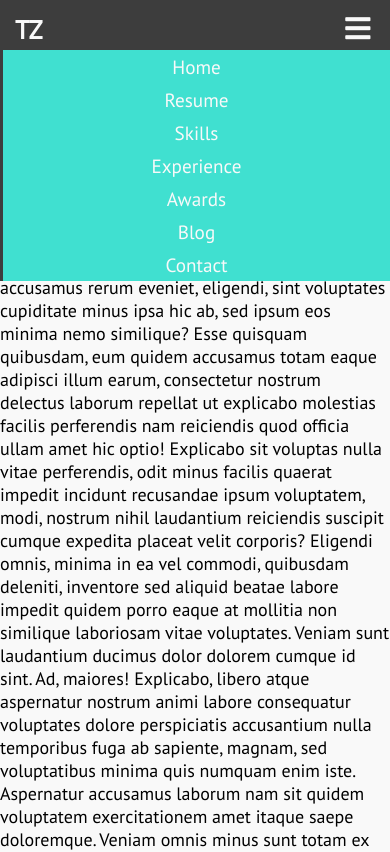
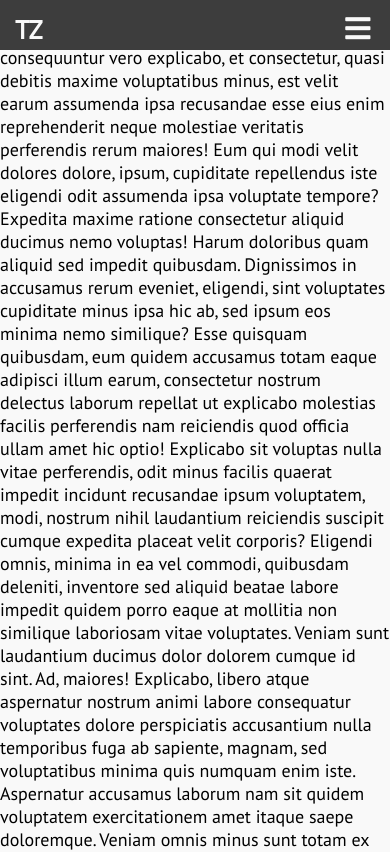
Before and after one commit to tzada8/troy-zada, a React (Create React App) app: page / in a window 390 px wide. Shown: the top 852 px of the page. Built offline with nearby package versions, Linux system fonts and the light colour scheme.

Commit message:
fixed middle sized navbar screen

```diff
--- a/src/components/Navbar.css
+++ b/src/components/Navbar.css
@@ -1,7 +1,7 @@
 /* GLOBAL VARIABLE FOR NUMBER OF ITEMS */
 :root {
-   --NUM_OF_ITEMS: 7;
-   --NAV_MENU_SIZE: 231px;
+   --NUM_OF_ITEMS: 6;
+   --NAV_MENU_SIZE: calc(var(--NUM_OF_ITEMS) * 33px);
 }
 
 nav {
@@ -38,7 +38,7 @@ nav {
 }
 
 .nav-menu {
-   background: var(--REG_BLUE);
+   background: yellow;
    justify-content: center;
    text-align: center;
 }
@@ -98,21 +98,21 @@ nav {
 
    .nav-menu {
       position: absolute;
-      display: block;
+      display: flex;
       flex-direction: column;
       top: 50px;
-      right: 0;
+      right: -100%;
       width: 30%;
       height: calc(var(--NAV_MENU_SIZE) + 3px);
-      z-index: 998;
+      z-index: 1;
       border-left: 3px solid var(--GREY);
       border-bottom: 3px solid var(--GREY);
+      transition: all 0.5s ease;
    }
 
    .nav-menu.active {
-      background: blue;
-      /* right: 0; */
-      overflow-y: auto;
+      right: 0;
+      transition: all 0.5s ease;
    }
 
    .nav-links {
@@ -127,11 +127,11 @@ nav {
 @media screen and (max-width: 480px) {
    .nav-menu {
       width: 100%;
-      height: var(--NAV_MENU_SIZE);
+      height: calc(var(--NAV_MENU_SIZE) + 3px);
+      border-left: 0;
    }
 
    .nav-links {
-      background: turquoise;
       display: block;
       text-align: center;
       padding-right: 0;
--- a/src/components/Navbar.js
+++ b/src/components/Navbar.js
@@ -30,7 +30,7 @@ function Navbar() {
                         className="nav-links"
                         onClick={closeMobileMenu}
                      >
-                        {/* HOME PAGE AND ABOUT ME */}
+                        {/* HOME PAGE, ABOUT ME */}
                         Home
                      </Link>
                   </li>
@@ -70,15 +70,6 @@ function Navbar() {
                         className="nav-links"
                         onClick={closeMobileMenu}
                      >
-                        Awards
-                     </Link>
-                  </li>
-                  <li className="nav-item">
-                     <Link
-                        to="/awards"
-                        className="nav-links"
-                        onClick={closeMobileMenu}
-                     >
                         {/* POSTS ABOUT VARIOUS STUFF */}
                         {/* E.G. FIRST POST ABOUT "CREATING THIS WEBSITE" */}
                         Blog
```
